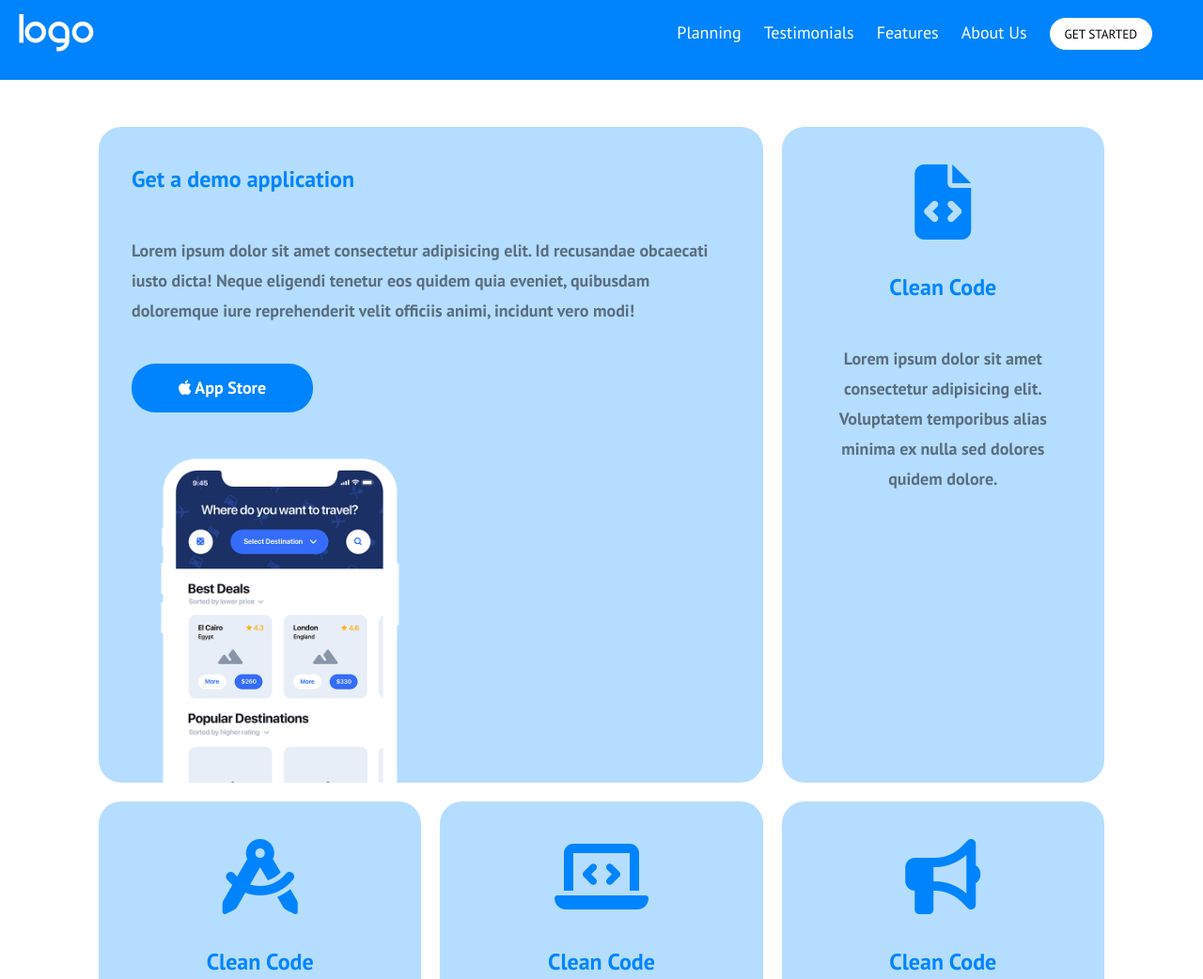
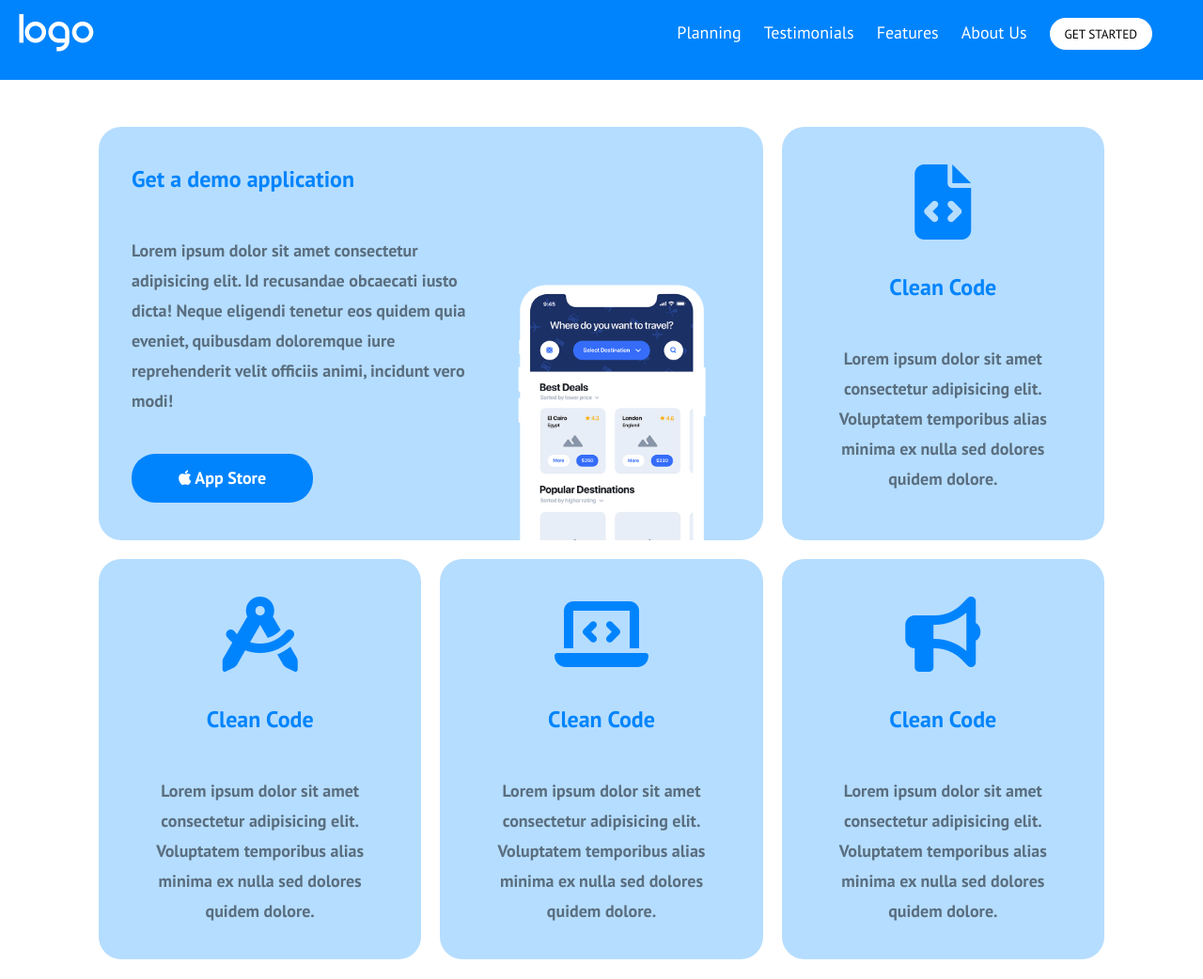
Before and after one commit to rebs-code/htmlcss-responsive-layout, a plain HTML site: page index.html in a window 1280 px wide. Shown: the top 1042 px of the page at 94% size. Drawn offline with Linux system fonts and the light colour scheme.

Commit message:
feat: first card top section mobile img fixed

```diff
--- a/css/style.css
+++ b/css/style.css
@@ -629,6 +629,15 @@ footer .container .top-row {
 
     /* SECTION 1 */
 
+    .section1 .section1-top .first-card {
+        display: flex;
+        align-items: end;
+    }
+
+    .section1 .section1-top .first-card img {
+        min-width: 250px
+    }
+
     /* SECTION 2 */
     .section2 .container {
         flex-direction: row;
--- a/index.html
+++ b/index.html
@@ -43,11 +43,16 @@
         <section class="section1">
             <div class="container">
                 <div class="section1-top">
-                    <div class="card">
-                        <h2 class="size-24px">Get a demo application</h2>
-                        <p class="align-left size-18px bold">Lorem ipsum dolor sit amet consectetur adipisicing elit. Id recusandae obcaecati iusto dicta! Neque eligendi tenetur eos quidem quia eveniet, quibusdam doloremque iure reprehenderit velit officiis animi, incidunt vero modi!</p>
-                        <button class="bg-blue white size-18px bold"><i class="fa-brands fa-apple"></i> App Store</button>
-                        <img src="img/phone.png" alt="phone picture">
+                    <div class="card first-card">
+                        <div>
+                            <h2 class="size-24px">Get a demo application</h2>
+                            <p class="align-left size-18px bold">Lorem ipsum dolor sit amet consectetur adipisicing elit. Id recusandae obcaecati iusto dicta! Neque eligendi tenetur eos quidem quia eveniet, quibusdam doloremque iure reprehenderit velit officiis animi, incidunt vero modi!</p>
+                            <button class="bg-blue white size-18px bold"><i class="fa-brands fa-apple"></i> App Store</button>
+                        </div>
+                        <div>
+                           <img src="img/phone.png" alt="phone picture">
+                        </div>
+
                     </div>
                     <div class="card align-center">
                         <i class="fa-solid fa-file-code size-80px blue"></i>
```
